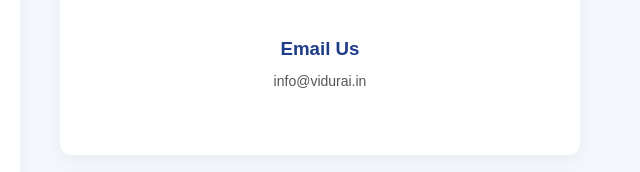
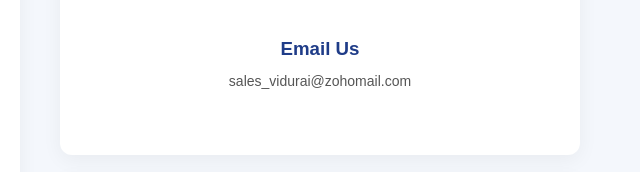
Before and after one commit to PRAVEEN9898/vidhura-site, a plain HTML site: page contact.html in a window 1280 px wide. Shown: the part 585-757 px from the top of the page, 640-1280 px from the left. Drawn offline with nearby package versions, Linux system fonts and the light colour scheme.

Commit message:
Update contact.html

```diff
--- a/contact.html
+++ b/contact.html
@@ -160,7 +160,7 @@
     <div class="contact-info">
       <div class="info-card">
         <h3>Email Us</h3>
-        <p>info@vidurai.in</p>
+        <p>sales_vidurai@zohomail.com</p>
       </div>
 
       <div class="info-card">
```
